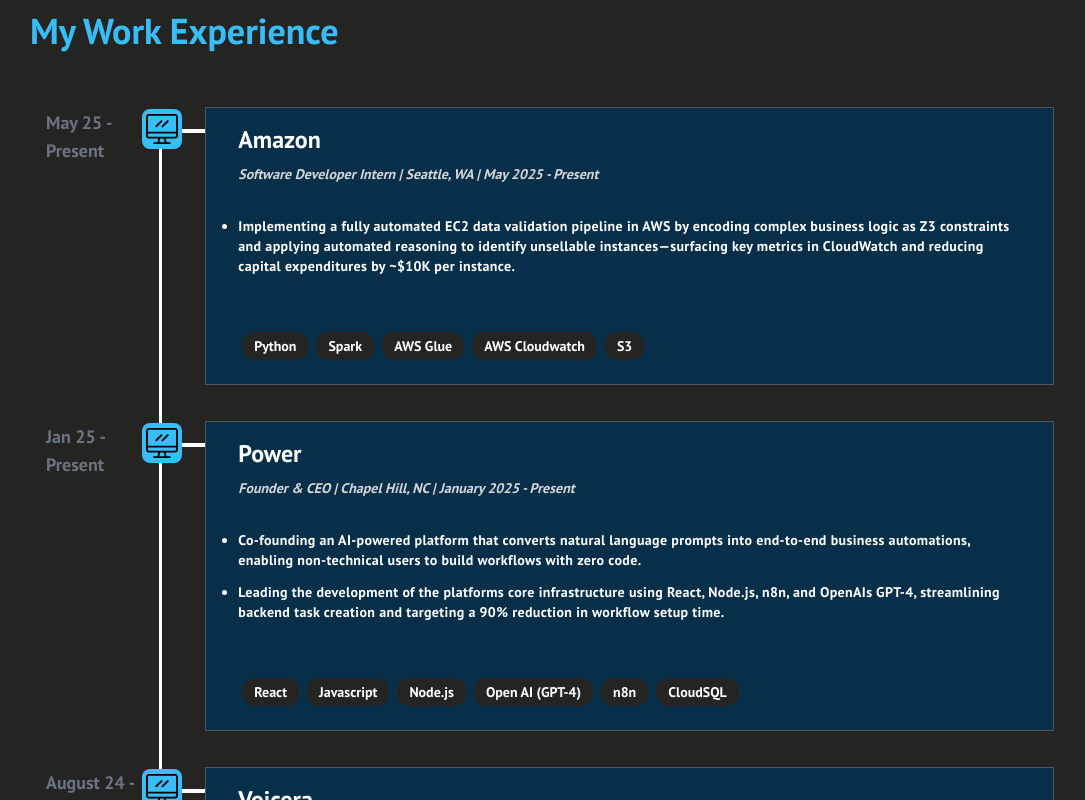
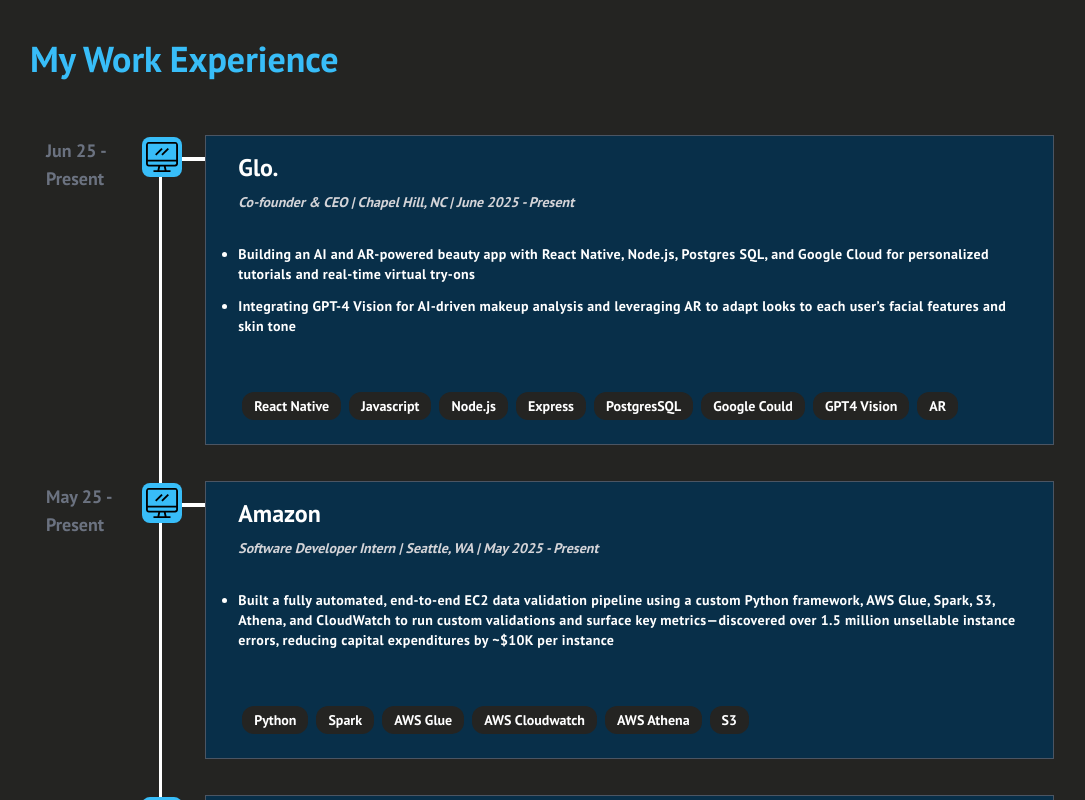
Before and after one commit to devptl04/Personal-Portfolio, a React (Create React App) app: page / in a window 1280 px wide. Shown: the part 1840-2640 px from the top of the page, without its empty margins (50-1135 px from the left). Built offline with nearby package versions, Linux system fonts and the light colour scheme.

Commit message:
2025 update

```diff
--- a/package.json
+++ b/package.json
@@ -19,7 +19,6 @@
     "react": "^18.3.1",
     "react-dom": "^18.3.1",
     "react-router-dom": "^6.23.1",
-    "react-scripts": "5.0.1",
     "react-scroll": "^1.9.0",
     "react-type-animation": "^3.2.0",
     "web-vitals": "^2.1.4"
--- a/src/assets/timelineElements.js
+++ b/src/assets/timelineElements.js
@@ -1,28 +1,27 @@
 const timelineElements = [
     {
-      id: 1,
+      id: 2,
+      title: "Glo.",
+      location: "Co-founder & CEO | Chapel Hill, NC | June 2025 - Present",
+      description:
+      [
+        "Building an AI and AR-powered beauty app with React Native, Node.js, Postgres SQL, and Google Cloud for personalized tutorials and real-time virtual try-ons",
+        "Integrating GPT-4 Vision for AI-driven makeup analysis and leveraging AR to adapt looks to each user’s facial features and skin tone"
+      ],
+      date: "Jun 25 - Present",
+      icon: "work",
+      tech: ["React Native", "Javascript", "Node.js", "Express", "PostgresSQL", "Google Could", "GPT4 Vision", "AR"],
+    },
+    {
+      id: 2,
       title: "Amazon",
       location: "Software Developer Intern | Seattle, WA | May 2025 - Present",
       description:
-      ["Implementing a fully automated EC2 data validation pipeline in AWS by encoding complex business logic as Z3 constraints and applying automated reasoning to identify unsellable instances—surfacing key metrics in CloudWatch and reducing capital expenditures by ~$10K per instance."],
+      ["Built a fully automated, end-to-end EC2 data validation pipeline using a custom Python framework, AWS Glue, Spark, S3, Athena, and CloudWatch to run custom validations and surface key metrics—discovered over 1.5 million unsellable instance errors, reducing capital expenditures by ~$10K per instance"],
       date: "May 25 - Present",
       icon: "work",
-      tech: ["Python", "Spark", "AWS Glue", "AWS Cloudwatch", "S3"],
+      tech: ["Python", "Spark", "AWS Glue", "AWS Cloudwatch", "AWS Athena", "S3"],
     },
-    {
-      id: 2,
-      title: "Power",
-      location: "Founder & CEO | Chapel Hill, NC | January 2025 - Present",
-      description:
-      [
-        "Co-founding an AI-powered platform that converts natural language prompts into end-to-end business automations, enabling non-technical users to build workflows with zero code.",
-        "Leading the development of the platforms core infrastructure using React, Node.js, n8n, and OpenAIs GPT-4, streamlining backend task creation and targeting a 90% reduction in workflow setup time."
-      ],
-      date: "Jan 25 - Present",
-      icon: "work",
-      tech: ["React", "Javascript", "Node.js", "Open AI (GPT-4)", "n8n", "CloudSQL"],
-    },
-
     {
       id: 3,
       title: "Voicera",
--- a/src/components/About.js
+++ b/src/components/About.js
@@ -35,7 +35,7 @@
       {/* Right Container */}
       <div className="w-full md:w-2/3 p-6">
         <p className="text-[#9ca3af] text-md md:text-xl tracking-wide font-ebGaramond">
-            I am a student at UNC, class of 2026, pursuing a double major in Computer Science and Business Administration. I have been studying computer science for a couple of years now, and I am comfortable coding in Java, Python, HTML, CSS, JavaScript, and TypeScript. When I'm not in classes, I'm often involved in software development and entrepreneurship. As the CEO and Co-Founder of Power, I’m building an AI-powered platform that turns natural language prompts into end-to-end business automations. I have also strengthened my skills professionally through internships at Amazon, Voicera, Arrow Logistics, DTCC, and Cisco.
+            I am a student at UNC, class of 2026, pursuing a double major in Computer Science and Business Administration. I have been studying computer science for a couple of years now, and I am comfortable coding in Java, Python, HTML, CSS, JavaScript, and TypeScript. When I'm not in classes, I'm often involved in software development and entrepreneurship. As the CEO and Co-Founder of Glo, I am building an AI and AR-powered beauty app that delivers personalized makeup tutorials and real-time virtual try-ons tailored to each user’s unique features. I have also strengthened my skills professionally through internships at Amazon, Voicera, Arrow Logistics, DTCC, and Cisco.
             <br /><br />
             I'm actively involved in a variety of extracurriculars on campus, including the Competitive Programming Club, Busi-Tech Club, Spikeball Club, and I am the president and co-founder of Iota Nu Delta at UNC. In the rare moments I'm free, I enjoy playing pickleball and basketball, playing guitar, travelling, and trying new things!
         </p>
```
Also changed, not shown: 2 other files (tests, documents, lock files or other folders).
